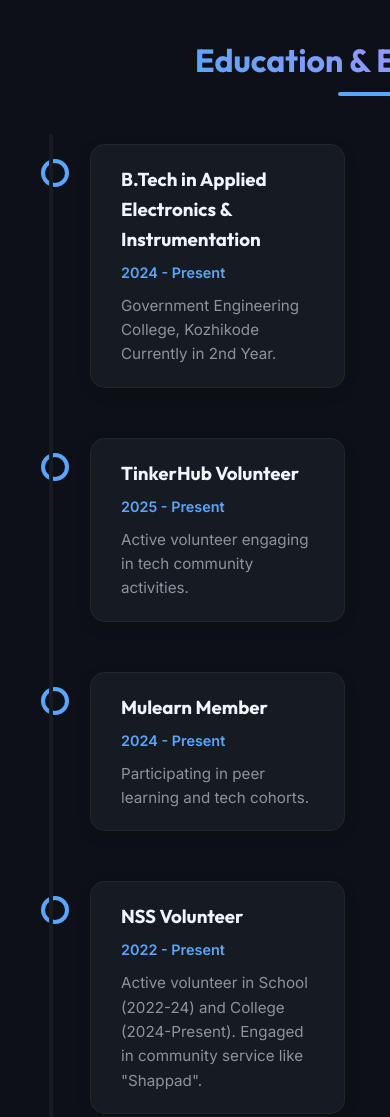
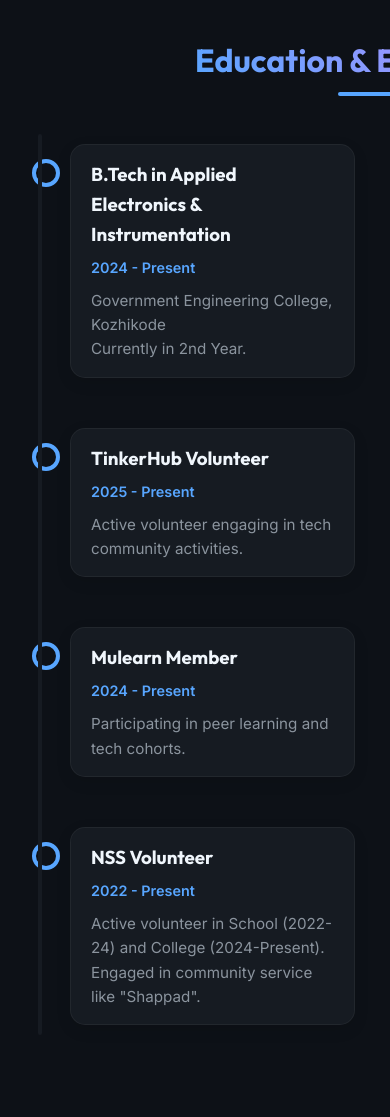
Before and after one commit to sajith-k-m/portfolio, a plain HTML site: page index.html in a window 390 px wide. Shown: the part 2020-3137 px from the top of the page. Drawn offline with nearby package versions, Linux system fonts and the light colour scheme.

Commit message:
Fix timeline layout responsiveness on mobile

```diff
--- a/assets/css/style.css
+++ b/assets/css/style.css
@@ -895,13 +895,17 @@ body {
 
     /* Mobile Timeline Overhaul */
     .timeline::after {
-        left: 31px;
+        left: 20px;
     }
 
     .timeline-item {
         width: 100%;
-        padding-left: 70px;
-        padding-right: 25px;
+        padding-left: 50px;
+        padding-right: 15px;
+    }
+
+    .timeline-content {
+        padding: 15px 20px;
     }
 
     .timeline-item:nth-child(even) {
@@ -913,16 +917,11 @@ body {
     }
 
     .timeline-item::after {
-        left: 21px;
-        /* Align with line left: 31px - 2px width = ~29px center? NO. Line is at 31px. Dot width 20px. Center dot = 10px. Line center 2px.
-        Line left: 31px. Width 4px. Centers at 33px.
-        Dot left: Need center at 33px. Dot width 20px. Left = 33 - 10 = 23px. */
-        left: 21px;
-        /* Adjust visually */
+        left: 12px;
     }
 
     .timeline-item:nth-child(even)::after {
-        left: 21px;
+        left: 12px;
     }
 
     /* Optimize Footer Padding */
```
